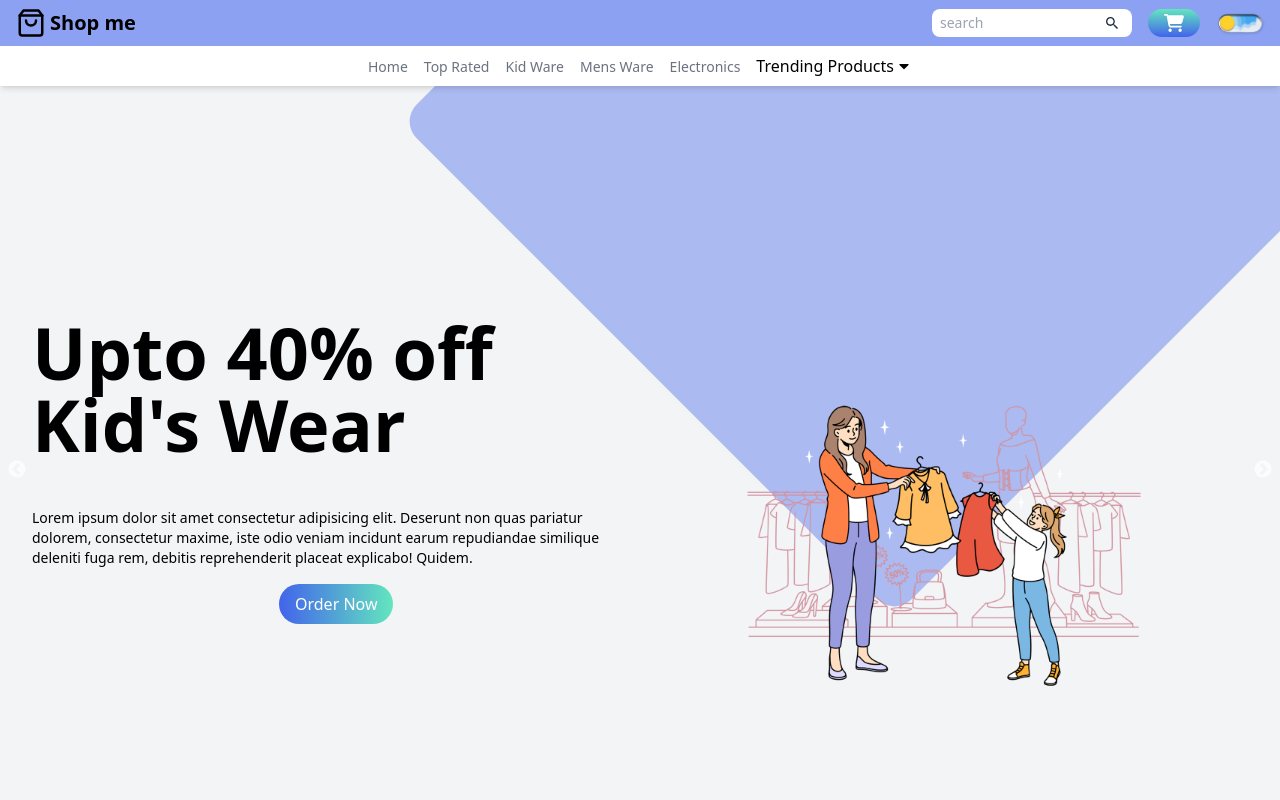
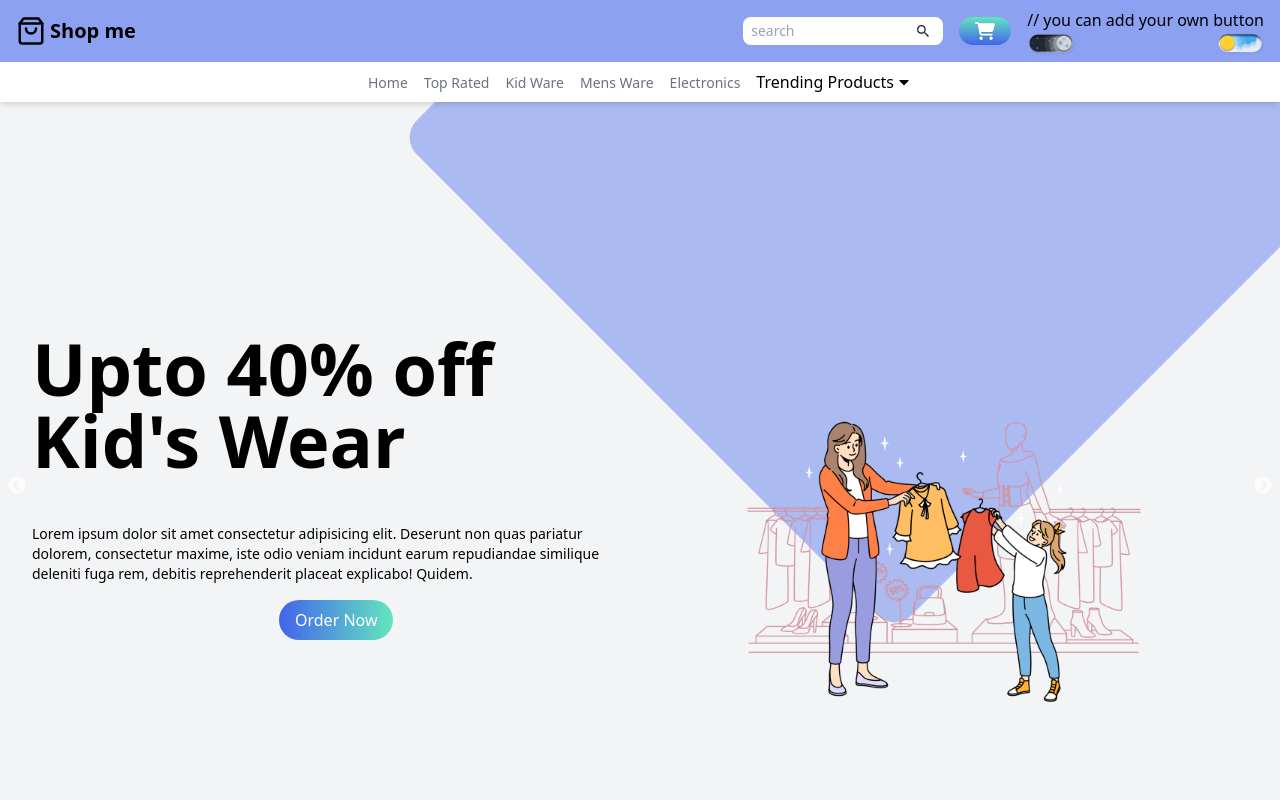
Before and after one commit to sagarsinghthakur002/Ecommerce-Website, a React (Vite) app: page / in a window 1280 px wide. Shown: the top 800 px of the page. Built offline with nearby package versions, Linux system fonts and the light colour scheme.

Commit message:
Update DarkMod.jsx

```diff
--- a/src/components/DarkMod.jsx
+++ b/src/components/DarkMod.jsx
@@ -18,7 +18,7 @@
   }, [theme]); // Add Theme as a dependency to update when it changes
 
   return (
-    <div className="relative">
+    <div className="relative"> // you can add your own button
       <img
         src="/src/assets/website/light-mode-button.png"
         alt="light"
```
